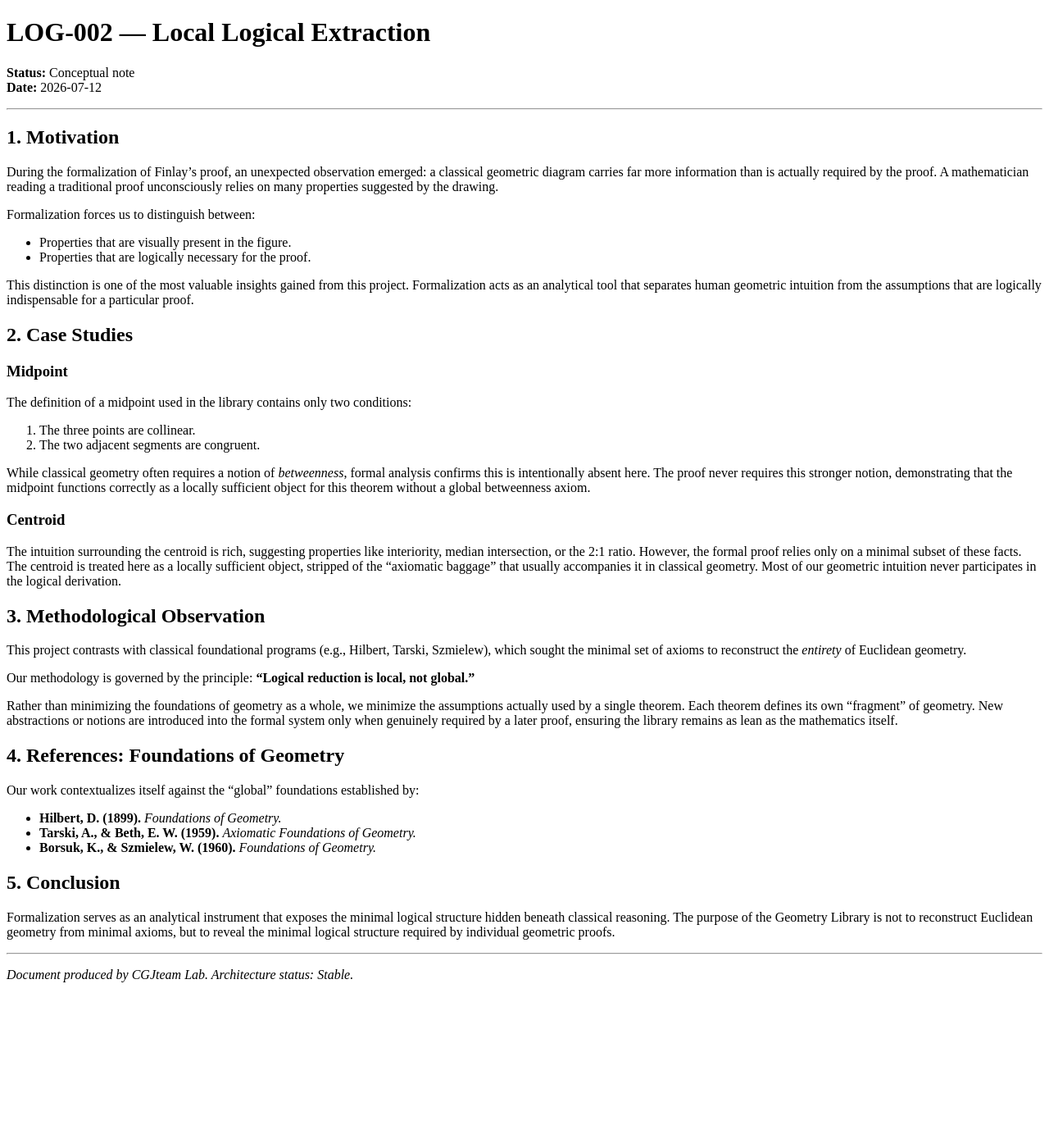
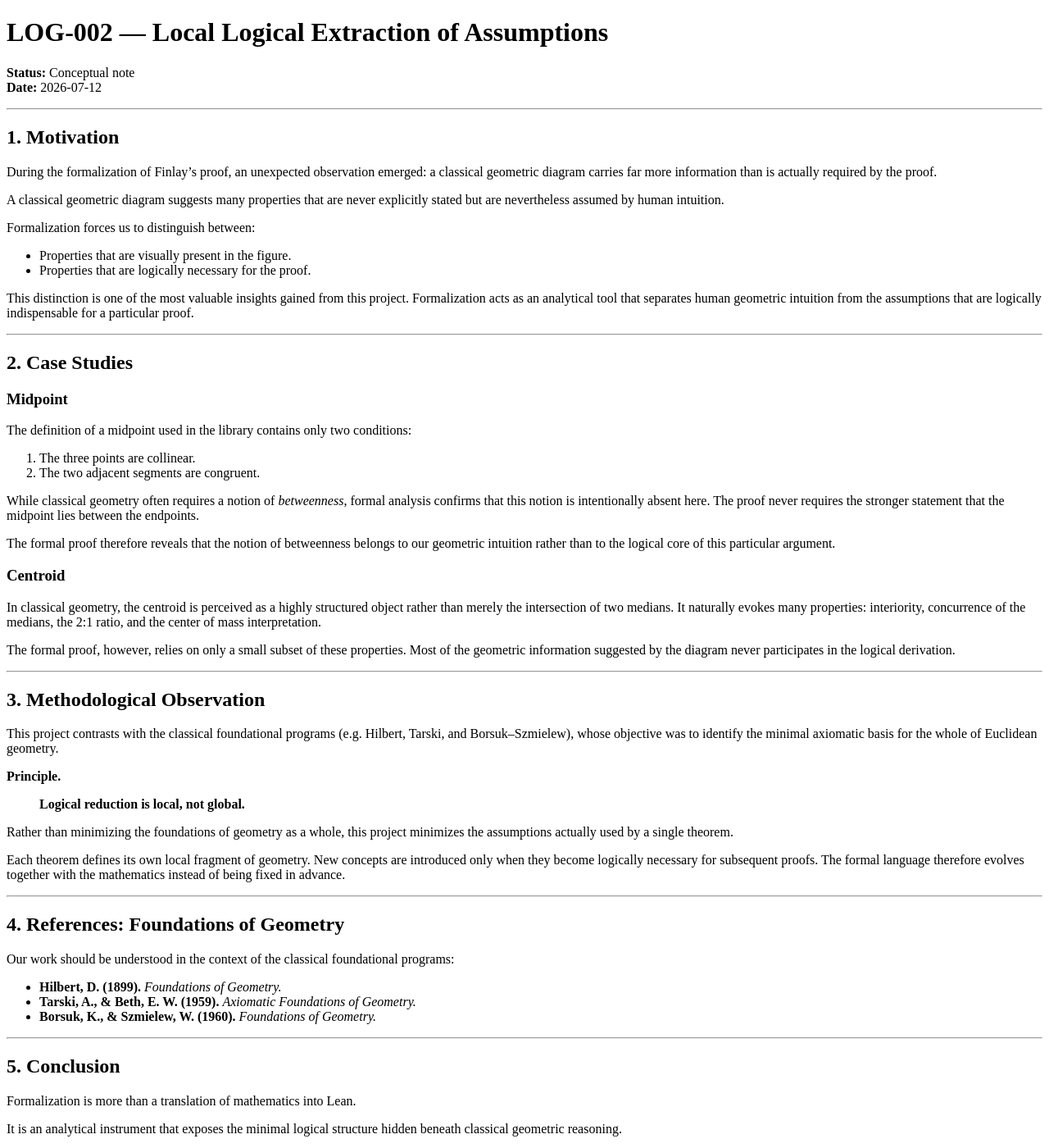
Before and after one commit to cgjteam/cgjteam.github.io, a Jekyll site: the page built from log-002.md, in a window 1280 px wide and 1400 px high. Shown: the whole window at 82% size. Built offline with Jekyll 4.4.1, drawn with Linux system fonts in a browser that asks for light colours; comment, search, counter and statistics services are not loaded; our own code applies the rules of GitHub Pages for plain Markdown files; some of the changed text lies outside the part shown.

Commit message:
Update log-002.md

```diff
--- a/log-002.md
+++ b/log-002.md
@@ -2,7 +2,7 @@
 layout: default
 ---
 
-# LOG-002 — Local Logical Extraction
+# LOG-002 — Local Logical Extraction of Assumptions
 
 **Status:** Conceptual note
 **Date:** 2026-07-12
@@ -10,42 +10,72 @@ layout: default
 ---
 
 ## 1. Motivation
-During the formalization of Finlay's proof, an unexpected observation emerged: a classical geometric diagram carries far more information than is actually required by the proof. A mathematician reading a traditional proof unconsciously relies on many properties suggested by the drawing.
+
+During the formalization of Finlay's proof, an unexpected observation emerged: a classical geometric diagram carries far more information than is actually required by the proof.
+
+A classical geometric diagram suggests many properties that are never explicitly stated but are nevertheless assumed by human intuition.
 
 Formalization forces us to distinguish between:
+
 - Properties that are visually present in the figure.
 - Properties that are logically necessary for the proof.
 
 This distinction is one of the most valuable insights gained from this project. Formalization acts as an analytical tool that separates human geometric intuition from the assumptions that are logically indispensable for a particular proof.
 
+---
+
 ## 2. Case Studies
 
 ### Midpoint
+
 The definition of a midpoint used in the library contains only two conditions:
+
 1. The three points are collinear.
 2. The two adjacent segments are congruent.
 
-While classical geometry often requires a notion of *betweenness*, formal analysis confirms this is intentionally absent here. The proof never requires this stronger notion, demonstrating that the midpoint functions correctly as a locally sufficient object for this theorem without a global betweenness axiom.
+While classical geometry often requires a notion of *betweenness*, formal analysis confirms that this notion is intentionally absent here. The proof never requires the stronger statement that the midpoint lies between the endpoints.
+
+The formal proof therefore reveals that the notion of betweenness belongs to our geometric intuition rather than to the logical core of this particular argument.
 
 ### Centroid
-The intuition surrounding the centroid is rich, suggesting properties like interiority, median intersection, or the 2:1 ratio. However, the formal proof relies only on a minimal subset of these facts. The centroid is treated here as a locally sufficient object, stripped of the "axiomatic baggage" that usually accompanies it in classical geometry. Most of our geometric intuition never participates in the logical derivation.
+
+In classical geometry, the centroid is perceived as a highly structured object rather than merely the intersection of two medians. It naturally evokes many properties: interiority, concurrence of the medians, the 2:1 ratio, and the center of mass interpretation.
+
+The formal proof, however, relies on only a small subset of these properties. Most of the geometric information suggested by the diagram never participates in the logical derivation.
+
+---
 
 ## 3. Methodological Observation
-This project contrasts with classical foundational programs (e.g., Hilbert, Tarski, Szmielew), which sought the minimal set of axioms to reconstruct the *entirety* of Euclidean geometry.
 
-Our methodology is governed by the principle: **"Logical reduction is local, not global."**
+This project contrasts with the classical foundational programs (e.g. Hilbert, Tarski, and Borsuk–Szmielew), whose objective was to identify the minimal axiomatic basis for the whole of Euclidean geometry.
 
-Rather than minimizing the foundations of geometry as a whole, we minimize the assumptions actually used by a single theorem. Each theorem defines its own "fragment" of geometry. New abstractions or notions are introduced into the formal system only when genuinely required by a later proof, ensuring the library remains as lean as the mathematics itself.
+**Principle.**
+
+> **Logical reduction is local, not global.**
+
+Rather than minimizing the foundations of geometry as a whole, this project minimizes the assumptions actually used by a single theorem.
+
+Each theorem defines its own local fragment of geometry. New concepts are introduced only when they become logically necessary for subsequent proofs. The formal language therefore evolves together with the mathematics instead of being fixed in advance.
+
+---
 
 ## 4. References: Foundations of Geometry
-Our work contextualizes itself against the "global" foundations established by:
+
+Our work should be understood in the context of the classical foundational programs:
 
 - **Hilbert, D. (1899).** *Foundations of Geometry.*
 - **Tarski, A., & Beth, E. W. (1959).** *Axiomatic Foundations of Geometry.*
 - **Borsuk, K., & Szmielew, W. (1960).** *Foundations of Geometry.*
 
+---
+
 ## 5. Conclusion
-Formalization serves as an analytical instrument that exposes the minimal logical structure hidden beneath classical reasoning. The purpose of the Geometry Library is not to reconstruct Euclidean geometry from minimal axioms, but to reveal the minimal logical structure required by individual geometric proofs.
+
+Formalization is more than a translation of mathematics into Lean.
+
+It is an analytical instrument that exposes the minimal logical structure hidden beneath classical geometric reasoning.
+
+The purpose of the Geometry Library is therefore **not** to reconstruct Euclidean geometry from a globally minimal set of axioms, but to reveal the minimal logical structure required by individual geometric proofs.
 
 ---
 *Document produced by CGJteam Lab. Architecture status: Stable.*
```
